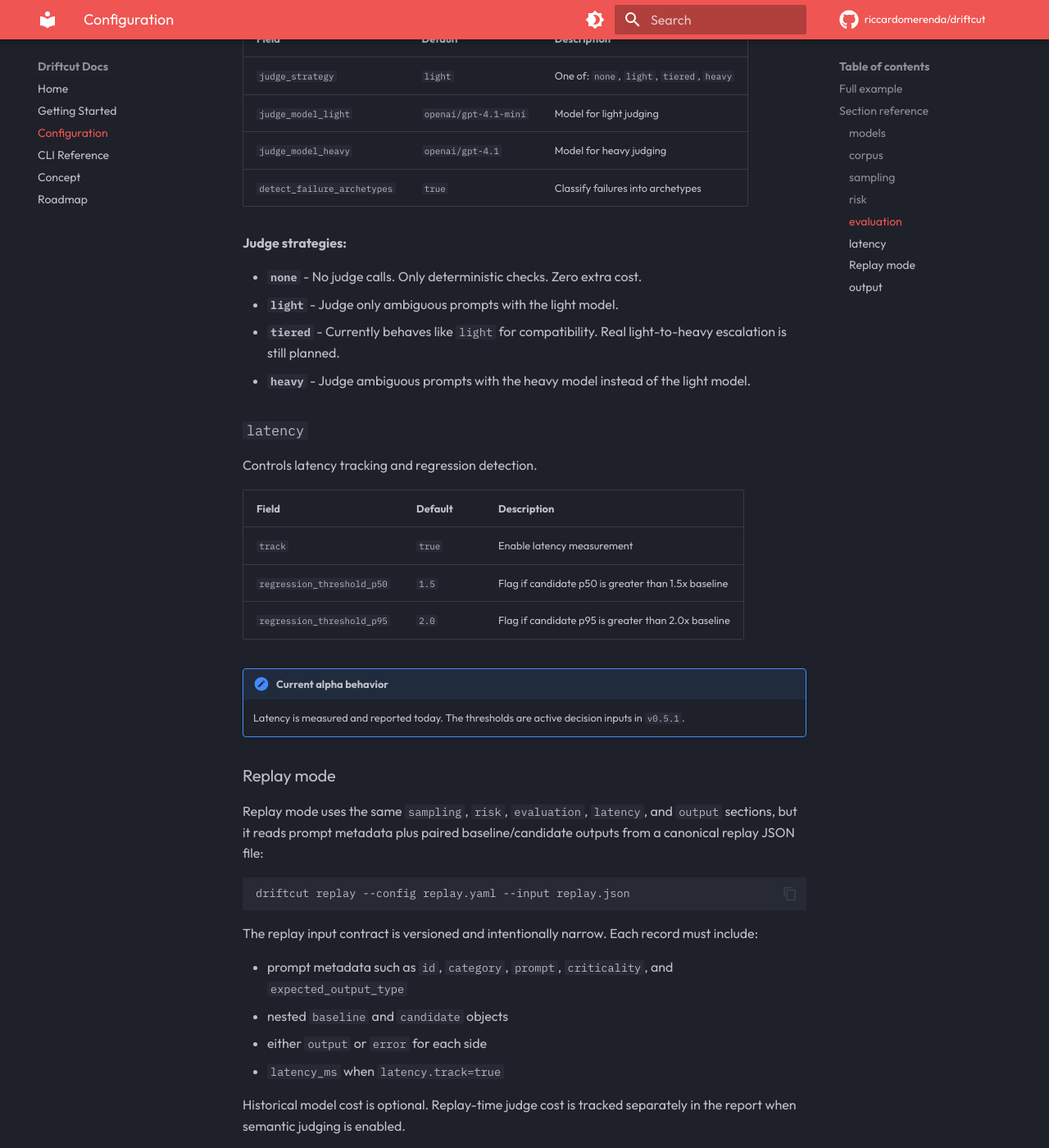
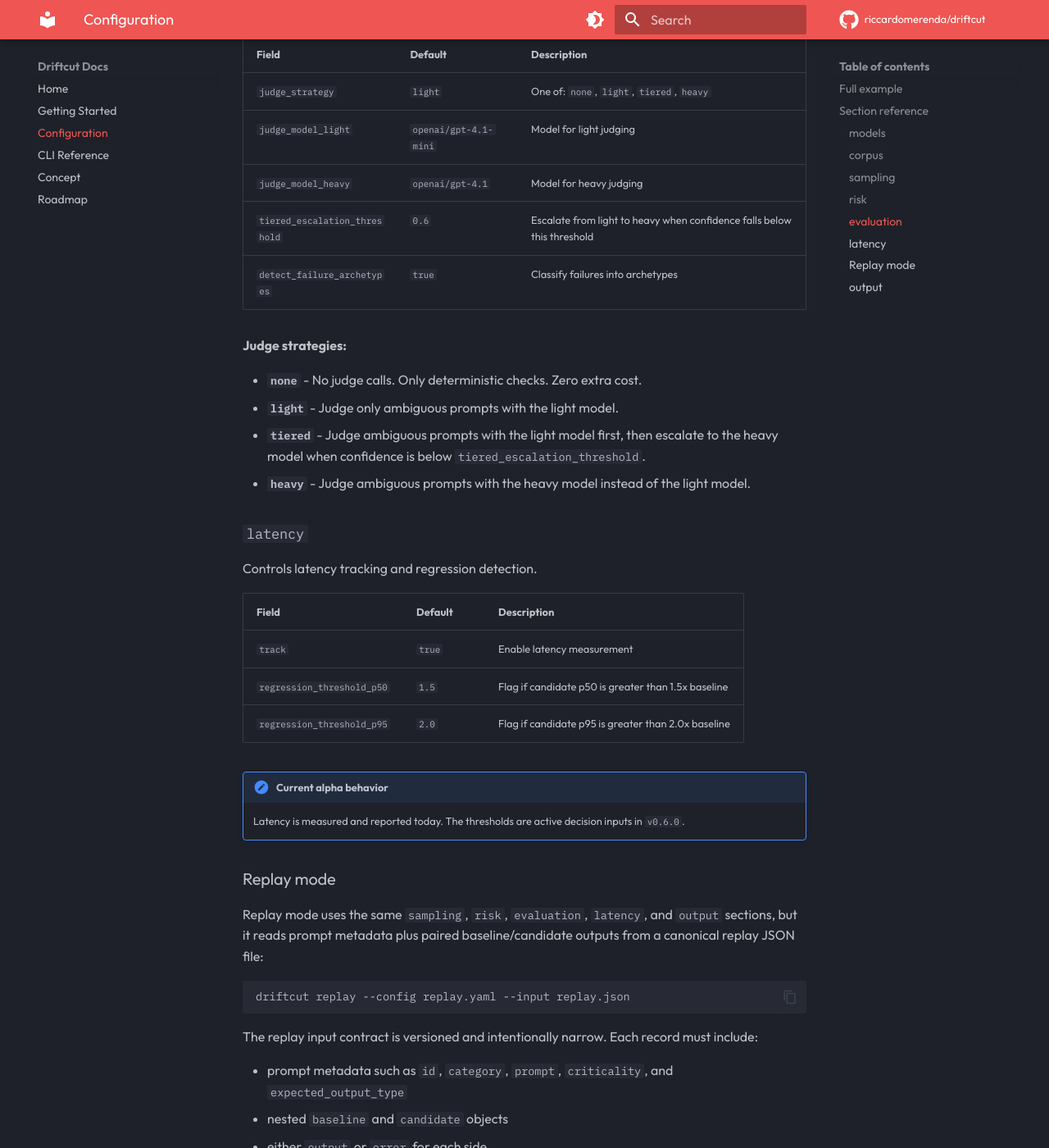
Before and after one commit to riccardomerenda/driftcut-docs, an MkDocs documentation site: the page built from docs/configuration.md, in a window 1280 px wide and 1400 px high, scrolled down 3423 px. Shown: the whole window at 82% size. Built offline with MkDocs 1.6.1 and Material for MkDocs 9.7.7, drawn with Linux system fonts in a browser that asks for light colours; comment, search, counter and statistics services are not loaded; some of the changed text lies outside the part shown.

Commit message:
Align docs with v0.6.0 tiered judge escalation

```diff
--- a/docs/configuration.md
+++ b/docs/configuration.md
@@ -31,9 +31,10 @@ risk:
   proceed_if_overall_risk_below: 0.08
 
 evaluation:
-  judge_strategy: light
+  judge_strategy: tiered
   judge_model_light: openai/gpt-4.1-mini
   judge_model_heavy: openai/gpt-4.1
+  tiered_escalation_threshold: 0.6
   detect_failure_archetypes: true
 
 latency:
@@ -73,7 +74,7 @@ API keys are loaded from environment variables following each provider's convent
 Driftcut uses [LiteLLM](https://docs.litellm.ai/) under the hood, so any LiteLLM-supported provider works.
 
 !!! note "Live call reliability"
-    In `v0.5.1`, live `run` calls automatically retry transient rate limits, timeouts, connection failures, and 5xx responses before Driftcut records an `api_error`. Saved JSON artifacts include `retry_count` for each baseline/candidate response.
+    In `v0.6.0`, live `run` calls automatically retry transient rate limits, timeouts, connection failures, and 5xx responses before Driftcut records an `api_error`. Saved JSON artifacts include `retry_count` for each baseline/candidate response.
 
 ### `corpus`
 
@@ -96,7 +97,7 @@ Controls how prompts are sampled into batches.
 | `min_batches` | `2` | Minimum evidence before Driftcut can declare `PROCEED` |
 
 !!! note "Current alpha behavior"
-    `min_batches` is active in `v0.5.1`: Driftcut will not declare `PROCEED` until at least this many batches have been evaluated.
+    `min_batches` is active in `v0.6.0`: Driftcut will not declare `PROCEED` until at least this many batches have been evaluated.
 
 ### `risk`
 
@@ -121,13 +122,14 @@ Controls judge behavior for semantic comparison after deterministic checks.
 | `judge_strategy` | `light` | One of: `none`, `light`, `tiered`, `heavy` |
 | `judge_model_light` | `openai/gpt-4.1-mini` | Model for light judging |
 | `judge_model_heavy` | `openai/gpt-4.1` | Model for heavy judging |
+| `tiered_escalation_threshold` | `0.6` | Escalate from light to heavy when confidence falls below this threshold |
 | `detect_failure_archetypes` | `true` | Classify failures into archetypes |
 
 **Judge strategies:**
 
 - **`none`** - No judge calls. Only deterministic checks. Zero extra cost.
 - **`light`** - Judge only ambiguous prompts with the light model.
-- **`tiered`** - Currently behaves like `light` for compatibility. Real light-to-heavy escalation is still planned.
+- **`tiered`** - Judge ambiguous prompts with the light model first, then escalate to the heavy model when confidence is below `tiered_escalation_threshold`.
 - **`heavy`** - Judge ambiguous prompts with the heavy model instead of the light model.
 
 ### `latency`
@@ -141,7 +143,7 @@ Controls latency tracking and regression detection.
 | `regression_threshold_p95` | `2.0` | Flag if candidate p95 is greater than 2.0x baseline |
 
 !!! note "Current alpha behavior"
-    Latency is measured and reported today. The thresholds are active decision inputs in `v0.5.1`.
+    Latency is measured and reported today. The thresholds are active decision inputs in `v0.6.0`.
 
 ### Replay mode
 
--- a/mkdocs.yml
+++ b/mkdocs.yml
@@ -1,6 +1,6 @@
 site_name: Driftcut Docs
 site_url: https://docs.driftcut.dev
-site_description: Documentation for Driftcut, a v0.5.1 alpha CLI for LLM migration canaries with live runs, replay mode, deterministic checks, transient retries, judge support for ambiguous prompts, and STOP/CONTINUE/PROCEED decisions.
+site_description: Documentation for Driftcut, a v0.6.0 alpha CLI for LLM migration canaries with live runs, replay mode, deterministic checks, tiered judge escalation, and STOP/CONTINUE/PROCEED decisions.
 repo_url: https://github.com/riccardomerenda/driftcut
 repo_name: riccardomerenda/driftcut
 edit_uri: ""
```
Also changed, not shown: docs/concept.md (+3 -3 lines), docs/getting-started.md (+3 -2 lines), docs/index.md (+4 -4 lines), docs/roadmap.md (+2 -3 lines).
